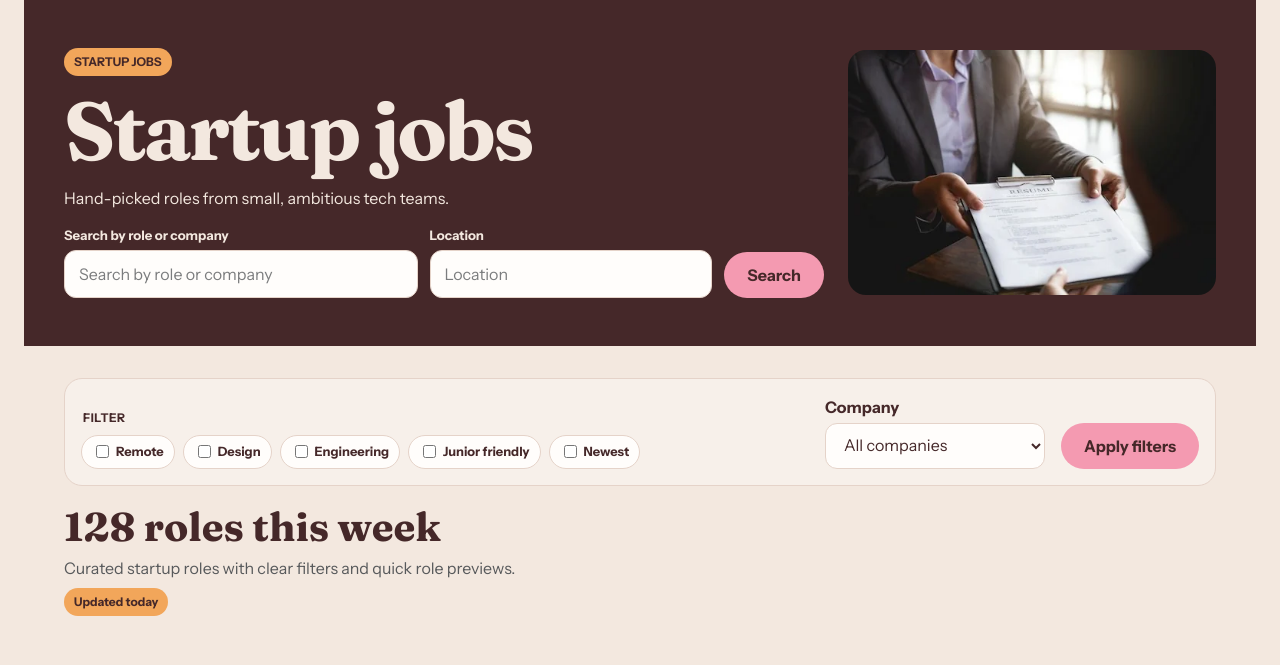
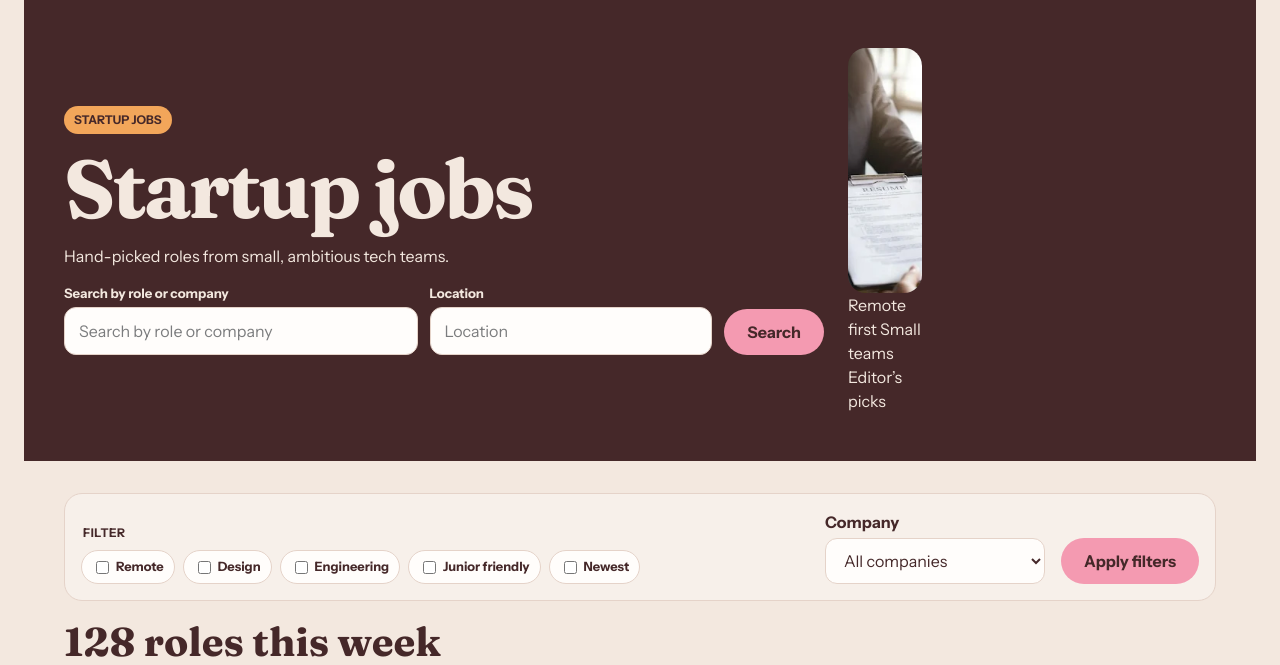
Before and after one commit to sophochi/Web-Technologies-and-Web-Design, a Node project: template src/pages/jobs.ejs in a window 1280 px wide. Shown: the part 84-749 px from the top of the page. Run offline with Node 20 templates, Linux system fonts and the light colour scheme; the template is opened without the code that fills it, so the values that code supplies are empty.

Commit message:
Add hero visual and stickers to jobs page

```diff
--- a/src/pages/jobs.ejs
+++ b/src/pages/jobs.ejs
@@ -24,6 +24,7 @@
             </form>
         </div>
 
+        <div class="jobs-hero__visual">
         <picture class="jobs-hero__media">
             <source
                 type="image/webp"
@@ -38,6 +39,12 @@
                 alt="Candidate holding a résumé during a job interview"
                 decoding="async">
         </picture>
+        <div class="jobs-hero__stickers" aria-hidden="true">
+            <span>Remote first</span>
+            <span>Small teams</span>
+            <span>Editor’s picks</span>
+        </div>
+        </div>
     </section>
 
     <section class="jobs-results" aria-labelledby="results-title">
```
